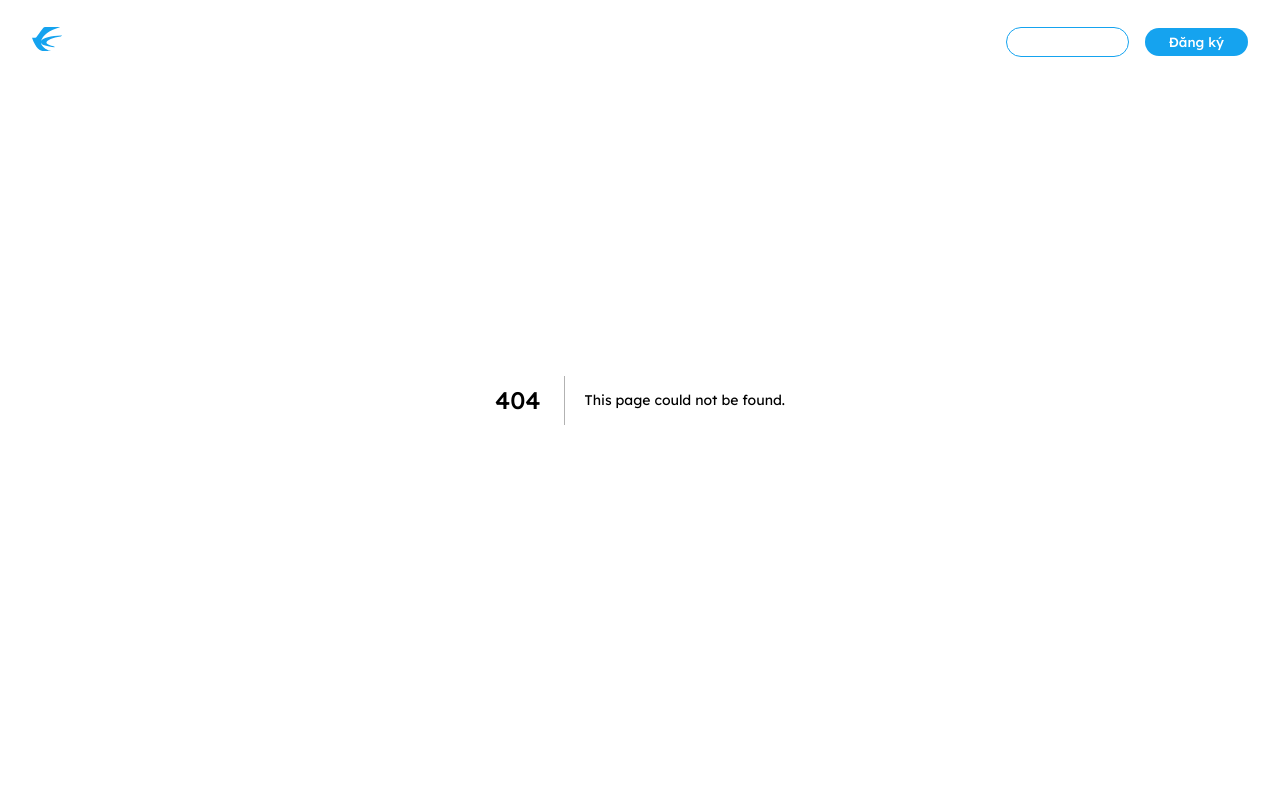
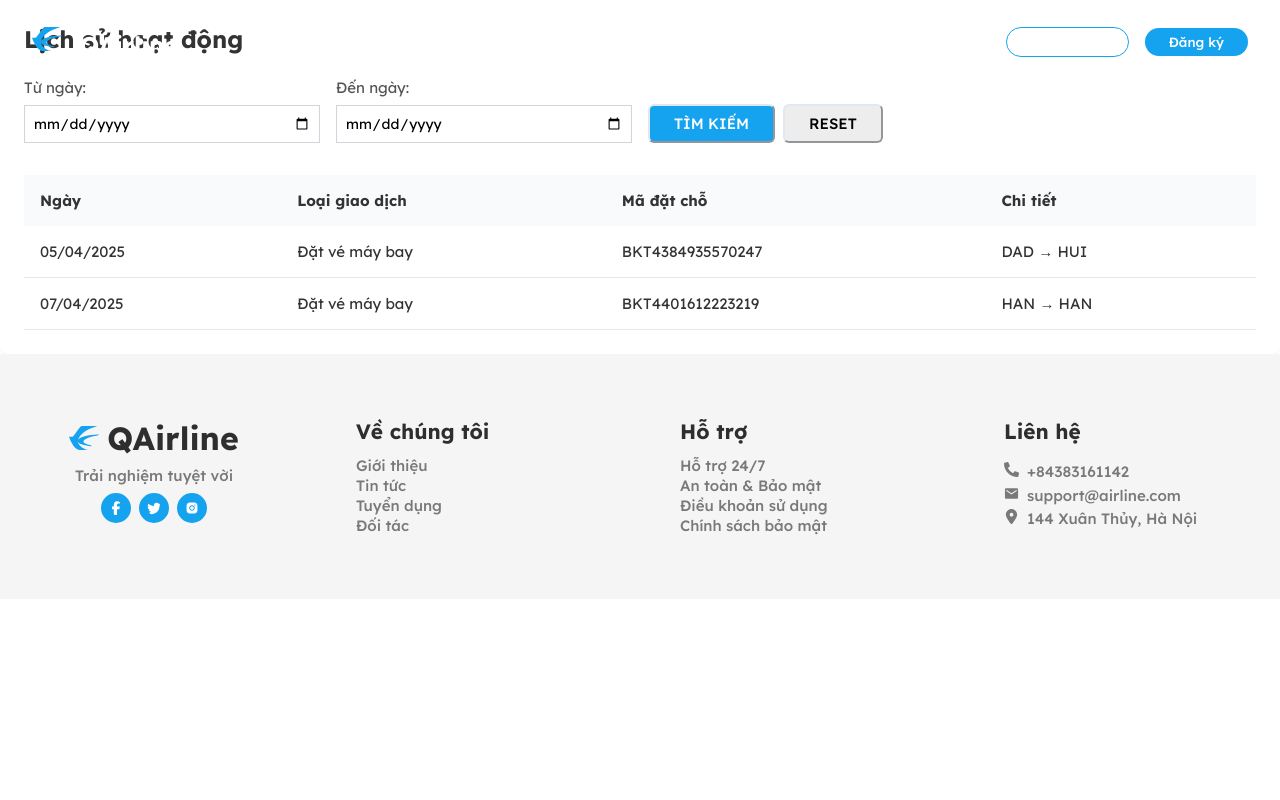
Before and after one commit to lequocanh10000/FrontEnd, a Next.js app: page /my_account/history in a window 1280 px wide. Before the commit this address had no page. Shown: the top 800 px of the page. Built offline with nearby package versions, Linux system fonts and the light colour scheme.

Commit message:
feat: add HistoryPage component with filtering functionality and associated styles for transaction history display

```diff
--- /dev/null
+++ b/src/app/my_account/history/history.module.scss
@@ -0,0 +1,122 @@
+.container {
+    background-color: white;
+    border-radius: 0.5rem;
+    box-shadow: 0 1px 2px 0 rgba(0, 0, 0, 0.05);
+}
+
+.content {
+    padding: 1.5rem;
+}
+
+.title {
+    font-size: 1.5rem;
+    font-weight: 650;
+    margin-bottom: 1.5rem;
+    color: #333;
+
+}
+
+.filterContainer {
+    display: grid;
+    grid-template-columns: repeat(1, 1fr);
+    gap: 1rem;
+    margin-bottom: 2rem;
+
+
+    @media (min-width: 768px) {
+        grid-template-columns: repeat(2, 1fr);
+    }
+
+    @media (min-width: 1024px) {
+        grid-template-columns: repeat(4, 1fr);
+    }
+}
+
+.filterGroup {
+
+    display: flex;
+    flex-direction: column;
+}
+
+.filterLabel {
+    display: block;
+     font-size: 15px;
+     color: #555;
+    margin-bottom: 0.5rem;
+}
+
+.dateInput {
+    width: 100%;
+    padding: 0.5rem;
+    border: 1px solid #d1d5db;
+    font-size: 14px;
+
+}
+
+.buttonGroup {
+    display: flex;
+    gap: 0.5rem;
+    align-items: flex-end;
+}
+
+.searchButton {
+    background-color: #15a3ef;
+    color: white;
+    padding: 0.5rem 1.5rem;
+    border-radius: 6px;
+    font-weight: 500;
+    font-size: 15px;
+
+    // transition: background-color 0.2s;
+
+    &:hover {
+        background-color: #66c3f4;
+    }
+}
+
+.resetButton {
+    background-color: hsl(0, 0%, 93%);
+    color: black;
+    padding: 0.5rem 1.5rem;
+    border-radius: 6px;
+    font-weight: 500;
+    font-size: 15px;
+
+    &:hover {
+        background-color: #d1d5db;
+    }
+}
+
+.tableContainer {
+    overflow-x: auto;
+}
+
+.historyTable {
+    width: 100%;
+    border-collapse: collapse;
+}
+
+.tableHeader {
+    background-color: #f9fafb;
+}
+
+.tableRow {
+    border-bottom: 1px solid #e5e7eb;
+
+    &:hover {
+        background-color: #f9fafb;
+    }
+}
+
+.tableCell {
+    padding: 1rem;
+    text-align: left;
+    color: #333;
+    font-size: 15px;
+}
+
+.emptyState {
+    text-align: center;
+    padding: 2rem 0;
+    color: hsl(240, 1%, 48%);
+}
--- /dev/null
+++ b/src/app/my_account/history/page.tsx
@@ -0,0 +1,102 @@
+'use client';
+
+import { useState } from 'react';
+import styles from './history.module.scss';
+
+export default function HistoryPage() {
+  const [fromDate, setFromDate] = useState('');
+  const [toDate, setToDate] = useState('');
+
+  const historyData = [
+    {
+      date: '05/04/2025',
+      type: 'Đặt vé máy bay',
+      bookingCode: 'BKT4384935570247',
+      route: 'DAD → HUI'
+    },
+    {
+      date: '07/04/2025',
+      type: 'Đặt vé máy bay',
+      bookingCode: 'BKT4401612223219',
+      route: 'HAN → HAN'
+    }
+  ];
+
+  return (
+    <div className={styles.container}>
+      <div className={styles.content}>
+        <h2 className={styles.title}>
+          Lịch sử hoạt động
+        </h2>
+
+        {/* Filter Section */}
+        <div className={styles.filterContainer}>
+          <div className={styles.filterGroup}>
+            <label className={styles.filterLabel}>
+              Từ ngày:
+            </label>
+            <input
+              type="date"
+              value={fromDate}
+              onChange={(e) => setFromDate(e.target.value)}
+              className={styles.dateInput}
+              placeholder="Chọn ngày"
+            />
+          </div>
+
+          <div className={styles.filterGroup}>
+            <label className={styles.filterLabel}>
+              Đến ngày:
+            </label>
+            <input
+              type="date"
+              value={toDate}
+              onChange={(e) => setToDate(e.target.value)}
+              className={styles.dateInput}
+              placeholder="Chọn ngày"
+            />
+          </div>
+
+          <div className={styles.buttonGroup}>
+            <button className={styles.searchButton}>
+              TÌM KIẾM
+            </button>
+            <button className={styles.resetButton}>
+              RESET
+            </button>
+          </div>
+        </div>
+
+        {/* History Table */}
+        <div className={styles.tableContainer}>
+          <table className={styles.historyTable}>
+            <thead>
+              <tr className={styles.tableHeader}>
+                <th className={styles.tableCell}>Ngày</th>
+                <th className={styles.tableCell}>Loại giao dịch</th>
+                <th className={styles.tableCell}>Mã đặt chỗ</th>
+                <th className={styles.tableCell}>Chi tiết</th>
+              </tr>
+            </thead>
+            <tbody>
+              {historyData.map((item, index) => (
+                <tr key={index} className={styles.tableRow}>
+                  <td className={styles.tableCell}>{item.date}</td>
+                  <td className={styles.tableCell}>{item.type}</td>
+                  <td className={styles.tableCell}>{item.bookingCode}</td>
+                  <td className={styles.tableCell}>{item.route}</td>
+                </tr>
+              ))}
+            </tbody>
+          </table>
+        </div>
+
+        {historyData.length === 0 && (
+          <div className={styles.emptyState}>
+            Không có dữ liệu hoạt động
+          </div>
+        )}
+      </div>
+    </div>
+  );
+}
```
